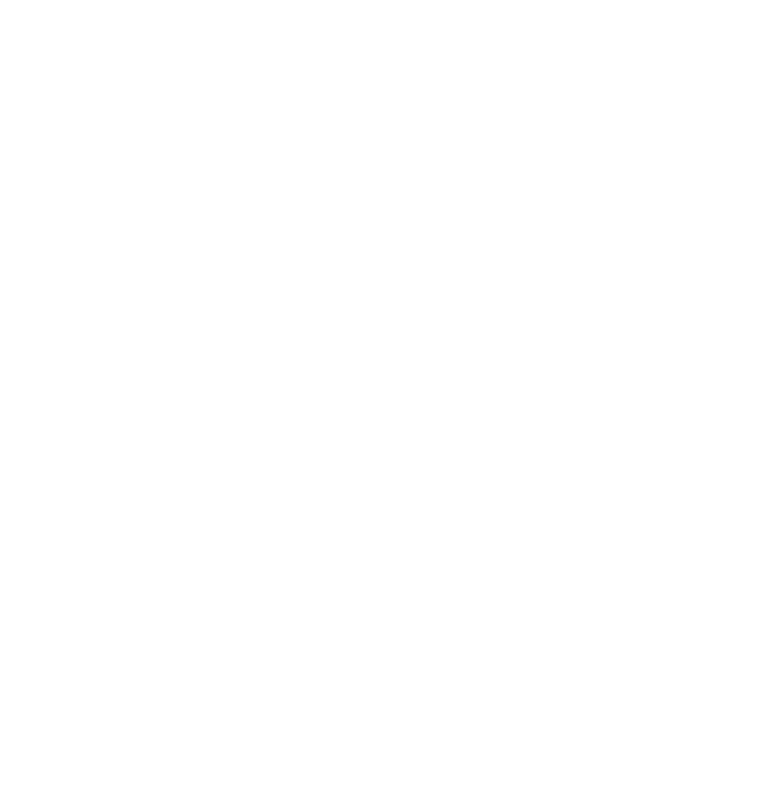
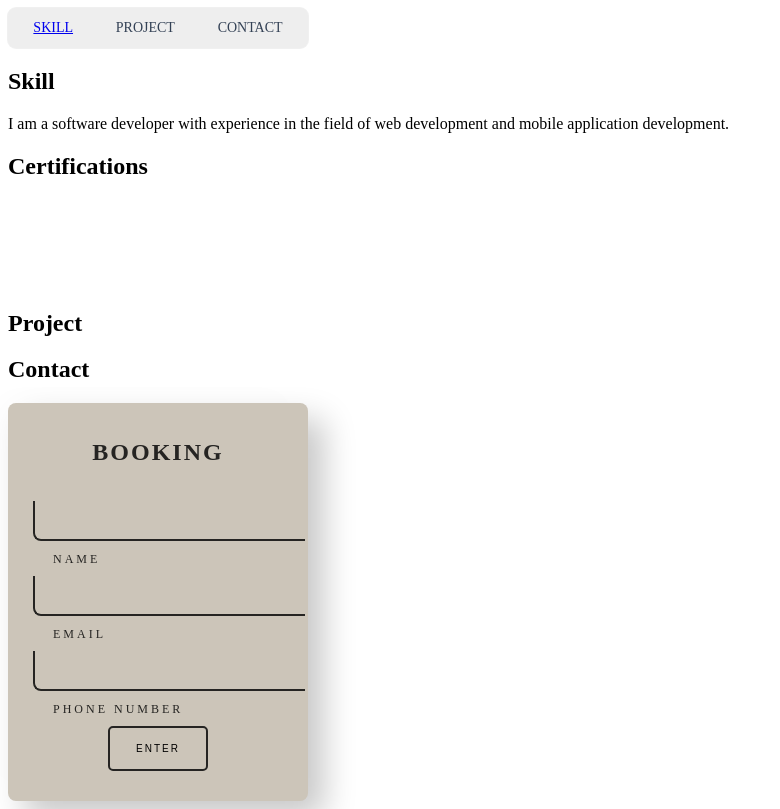
Before and after one commit to brighton-omondi/alx_capstone_project, a plain HTML site: page html/aboutme.html in a window 1280 px wide. Shown: the whole page, without its empty margins (0-780 px from the left). Drawn offline with Linux system fonts and the light colour scheme.

Commit message:
visitor's form comleted

```diff
--- /dev/null
+++ b/css/about.css
@@ -0,0 +1,149 @@
+/*HEADER*/
+.radio-inputs {
+    position: relative;
+    display: flex;
+    flex-wrap: wrap;
+    border-radius: 0.5rem;
+    background-color: #EEE;
+    box-sizing: border-box;
+    box-shadow: 0 0 0px 1px rgba(0, 0, 0, 0.06);
+    padding: 0.25rem;
+    width: 300px;
+    font-size: 14px;
+  }
+
+  .radio-inputs .radio {
+    flex: 1 1 auto;
+    text-align: center;
+  }
+
+  .radio-inputs .radio input {
+    display: none;
+  }
+
+  .radio-inputs .radio .name {
+    display: flex;
+    cursor: pointer;
+    align-items: center;
+    justify-content: center;
+    border-radius: 0.5rem;
+    border: none;
+    padding: .5rem 0;
+    color: rgba(51, 65, 85, 1);
+    transition: all .15s ease-in-out;
+  }
+
+
+/*CONTACT FORM*/
+.singup {
+    color: #252422;
+    text-transform: uppercase;
+    letter-spacing: 2px;
+    display: block;
+    font-weight: bold;
+    font-size: x-large;
+    margin-top: 1.5em;
+  }
+
+  .card {
+    display: flex;
+    justify-content: center;
+    align-items: center;
+    min-height: 350px;
+    width: 300px;
+    flex-direction: column;
+    gap: 35px;
+    border-radius: 15px;
+    background: #CCC5B9;
+    box-shadow: 16px 16px 32px #c8c8c8,
+          -16px -16px 32px #fefefe;
+    border-radius: 8px;
+  }
+
+  .inputBox,
+  .inputBox1 {
+    position: relative;
+    width: 250px;
+  }
+
+  .inputBox input,
+  .inputBox1 input {
+    width: 100%;
+    padding: 10px;
+    outline: none;
+    border: none;
+    color: #252422;
+    font-size: 1em;
+    background: transparent;
+    border-left: 2px solid #252422;
+    border-bottom: 2px solid #252422;
+    transition: 0.1s;
+    border-bottom-left-radius: 8px;
+  }
+
+  .inputBox span,
+  .inputBox1 span {
+    margin-top: 5px;
+    position: absolute;
+    left: 0;
+    transform: translateY(-4px);
+    margin-left: 10px;
+    padding: 10px;
+    pointer-events: none;
+    font-size: 12px;
+    color: #252422;
+    text-transform: uppercase;
+    transition: 0.5s;
+    letter-spacing: 3px;
+    border-radius: 8px;
+  }
+
+  .inputBox input:valid~span,
+  .inputBox input:focus~span {
+    transform: translateX(113px) translateY(-15px);
+    font-size: 0.8em;
+    padding: 5px 10px;
+    background: #252422;
+    letter-spacing: 0.2em;
+    color: #fff;
+    border: 2px;
+  }
+
+  .inputBox1 input:valid~span,
+  .inputBox1 input:focus~span {
+    transform: translateX(156px) translateY(-15px);
+    font-size: 0.8em;
+    padding: 5px 10px;
+    background: #252422;
+    letter-spacing: 0.2em;
+    color: #fff;
+    border: 2px;
+  }
+
+  .inputBox input:valid,
+  .inputBox input:focus,
+  .inputBox1 input:valid,
+  .inputBox1 input:focus {
+    border: 2px solid #252422;
+    border-radius: 8px;
+  }
+
+  .enter {
+    height: 45px;
+    width: 100px;
+    border-radius: 5px;
+    border: 2px solid #252422;
+    cursor: pointer;
+    background-color: transparent;
+    transition: 0.5s;
+    text-transform: uppercase;
+    font-size: 10px;
+    letter-spacing: 2px;
+    margin-bottom: 3em;
+  }
+
+  .enter:hover {
+    background-color: #EB5E28;
+    color: #252422;
+    border: #EB5E28;
+  }
--- /dev/null
+++ b/css/index.css
@@ -0,0 +1,107 @@
+/*HERO SECTION*/
+.container {
+    width: 307px;
+    height: 50px;
+  }
+
+  .content {
+    display: block;
+    position: sticky;
+    overflow: hidden;
+    font-family: 'Lato', sans-serif;
+    font-size: 35px;
+    line-height: 40px;
+    color: #403D39;
+  }
+
+  .content__container {
+    font-weight: 600;
+    overflow: hidden;
+    height: 40px;
+    padding: 0 40px;
+  }
+
+  .content__container:before {
+    content: '[';
+    left: 0;
+  }
+
+  .content__container:after {
+    content: ']';
+    position: absolute;
+    right: 0;
+  }
+
+  .content__container:after, .content__container:before {
+    position: absolute;
+    top: -2px;
+    color: #EB5E28;
+    font-size: 42px;
+    line-height: 40px;
+    -webkit-animation-name: opacity;
+    -webkit-animation-duration: 2s;
+    -webkit-animation-iteration-count: infinite;
+    animation-name: opacity;
+    animation-duration: 2s;
+    animation-iteration-count: infinite;
+  }
+
+  .content__container__text {
+    display: inline;
+    float: left;
+    margin: 0;
+  }
+
+  .content__container__list {
+    margin-top: 0;
+    padding-left: 110px;
+    text-align: left;
+    list-style: none;
+    -webkit-animation-name: change;
+    -webkit-animation-duration: 10s;
+    -webkit-animation-iteration-count:infinite;
+    animation-name: change;
+    animation-duration: 10s;
+    animation-iteration-count: infinite;
+  }
+
+  .content__container__list__item {
+    line-height: 40px;
+    margin: 0;
+  }
+
+  @keyframes opacity {
+    0%, 100% {
+      opacity: 0;
+    }
+
+    50% {
+      opacity: 1;
+    }
+  }
+
+  @keyframes change {
+    0%, 12.66%, 100% {
+      transform: translate3d(0, 0, 0);
+    }
+
+    16.66%, 29.32% {
+      transform: translate3d(0, -25%, 0);
+    }
+
+    33.32%, 45.98% {
+      transform: translate3d(0, -50%, 0);
+    }
+
+    49.98%, 62.64% {
+      transform: translate3d(0, -75%, 0);
+    }
+
+    66.64%, 79.3% {
+      transform: translate3d(0, -50%, 0);
+    }
+
+    83.3%, 95.96% {
+      transform: translate3d(0, -25%, 0);
+    }
+  }
--- a/css/skeleton.css
+++ b/css/skeleton.css
@@ -0,0 +1,3 @@
+*body{
+    background-color: #FFFCF2;
+}
--- a/html/aboutme.html
+++ b/html/aboutme.html
@@ -0,0 +1,104 @@
+<!DOCTYPE html>
+<html lang="en">
+<head>
+    <meta charset="UTF-8">
+    <meta name="viewport" content="width=device-width, initial-scale=1.0">
+    <title>Document</title>
+    <link rel="stylesheet" href="/css/about.css">
+    <link rel="stylesheet" href="/css/skeleton.css">
+</head>
+<body>
+    <!--HEADER-->
+    <header>
+        <div class="radio-inputs">
+            <label class="radio">
+              <input type="radio" name="radio" checked="">
+              <span class="name"><a href="#contact">SKILL</a></span>
+            </label>
+            <label class="radio">
+              <input type="radio" name="radio">
+              <span class="name">PROJECT</span>
+            </label>
+
+            <label class="radio">
+              <input type="radio" name="radio">
+              <span class="name">CONTACT</span>
+            </label>
+          </div>
+    </header>
+
+    <main>
+        <!--SKILLS SECTION-->
+        <section>
+            <h1>Skill</h1>
+            <div>
+                <p>
+                    I am a software developer with experience in the field of web development and mobile application development.</p>
+                </p>
+            </div>
+            <div>
+                <h2>Certifications</h2>
+                <!---Embed certifications-->
+                <div>
+                    <div>
+                        <!--HTML CERT-->
+                        <img src="" alt="">
+                    </div>
+                    <div>
+                        <!--CSS CERT-->
+                        <img src="" alt="">
+                    </div>
+                    <div>
+                        <!--PYTHON CERT-->
+                        <img src="" alt=""></div>
+                    <div>
+                        <!--JAVASCRIPT CERT-->
+                        <img src="" alt="">
+                    </div>
+                    <div>
+                        <!--SQL CERT-->
+                        <img src="" alt="">
+                    </div>
+                </div>
+
+            </div>
+        </section>
+
+        <!--PROJECT SECTION-->
+        <section>
+            <h1>Project</h1>
+            <p>
+
+            </p>
+        </section>
+
+        <!--CONTACT SECTION-->
+        <section>
+            <h1>Contact</h1>
+            <!--CONTACT FORM-->
+        <div class="container" id="contact">
+            <div class="card">
+                <a class="singup">booking</a>
+                <div class="inputBox1">
+                    <input type="text" required="required">
+                    <span >Name</span>
+                </div>
+
+                <div class="inputBox">
+                    <input type="text" required="required">
+                    <span class="user">Email</span>
+                </div>
+
+                <div class="inputBox">
+                    <input type="text" required="required">
+                    <span>phone number</span>
+                </div>
+
+                <button class="enter">Enter</button>
+
+            </div>
+        </div>
+        </section>
+    </main>
+</body>
+</html>
```
Also changed, not shown: html/index.html (+29 -0 lines), html/skeleton.html (+1 -0 lines).
